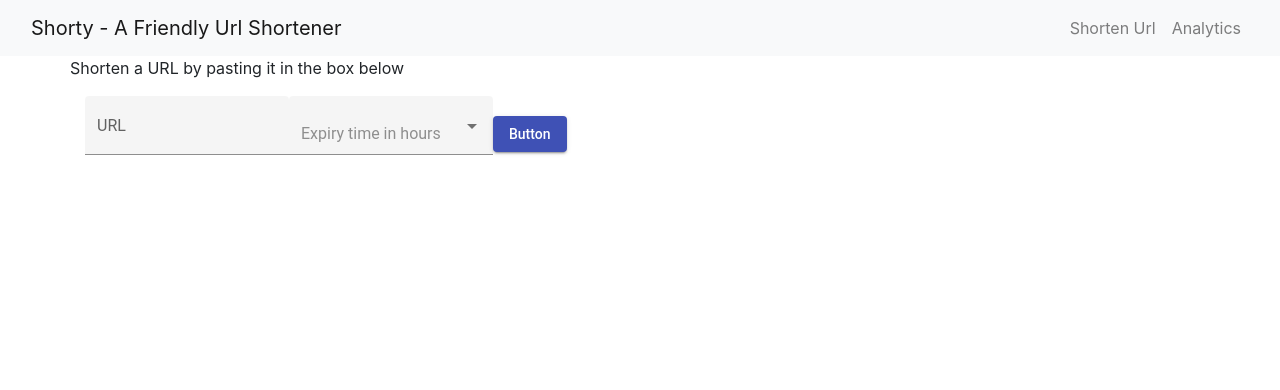
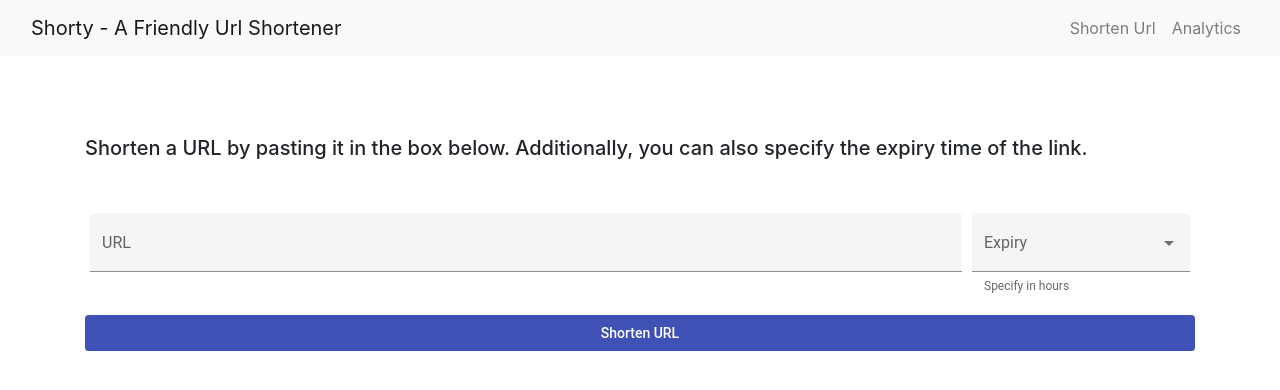
Before and after one commit to mahamshahid18/shorty-url-shortener, an Angular app in the folder frontend/shorty/: page / in a window 1280 px wide. Shown: the top 390 px of the page. Built offline with nearby package versions, Linux system fonts and the light colour scheme.

Commit message:
Fixed UI for main page

```diff
--- a/frontend/shorty/src/app/components/component-styles/url-shortening.component.css
+++ b/frontend/shorty/src/app/components/component-styles/url-shortening.component.css
@@ -0,0 +1,70 @@
+
+:root {
+    --text-dark: #001026;
+}
+
+.layout {
+    /* main flex container for the top */
+    /* heading and form */
+    display: flex;
+    flex-direction: column;
+    margin-top: 10vh;
+    max-width: 100vw;
+    overflow-x: hidden;
+}
+
+form {
+    /* flex child */
+    /* and also flex container */
+    /* to keep inputs stacked within form */
+    display: flex;
+    flex-direction: column;
+}
+
+.fields {
+    /* flex container/parent within the form */
+    /* to keep both inputs horizontally positioned */
+    display: flex;
+}
+
+.fields > * {
+    margin: 5px 5px;
+}
+
+.url-field {
+    /* one of the flex children of .fields */
+    flex: 4;
+}
+
+.expiry-field {
+    /* another one of the flex children of .fields */
+    flex: 1;
+}
+
+.url-view {
+    /* main flex container for section */
+    /* which displays the shortened url */
+    display: flex;
+    margin-top: 10vh;
+}
+
+.url-view > * {
+    margin: 0px 5px;
+}
+
+.title {
+    text-transform: uppercase;
+    font-weight: bold;
+    letter-spacing: 0.5px;
+    color: var(--text-dark);
+}
+
+@media screen and (max-width: 500px) {
+    .url-view {
+        flex-direction: column;
+    }
+
+    .url-view > * {
+        margin: 5px 0px;
+    }
+}
--- a/frontend/shorty/src/app/components/component-templates/url-shortening.component.html
+++ b/frontend/shorty/src/app/components/component-templates/url-shortening.component.html
@@ -1,11 +1,14 @@
 <div class="container">
-  <div class="row">
-    <p>
-      Shorten a URL by pasting it in the box below
-    </p>
-  </div>
-  <form action="">
-    <mat-form-field appearance="fill">
+  <div class="layout">
+    <h5 class="mb-5">
+      Shorten a URL by pasting it in the box below. Additionally, you can also specify the expiry time of the link.
+    </h5>
+    <form>
+      <div class="fields">
+        <mat-form-field
+          appearance="fill"
+          class="url-field"
+        >
           <mat-label>
             URL
           </mat-label>
@@ -19,28 +22,40 @@
             #url="ngModel"
           />
         </mat-form-field>
-    <mat-form-field appearance="fill">
+        <mat-form-field
+          appearance="fill"
+          class="expiry-field"
+        >
+          <mat-label>
+            Expiry
+          </mat-label>
           <mat-select
-        placeholder="Expiry time in hours"
+            placeholder="In hours"
             [(value)]="expirySelected"
           >
             <mat-option>None</mat-option>
             <mat-option *ngFor="let hour of hourValues; let i = index" [value]="i + 1"> {{ i + 1 }} </mat-option>
           </mat-select>
+          <mat-hint>Specify in hours</mat-hint>
         </mat-form-field>
+      </div>
       <button
-      class="btn btn-outline-secondary"
+        class="btn btn-outline-secondary mt-3"
         type="button"
         (click)="shortenUrl(expirySelected)"
         mat-raised-button
         color="primary"
       >
-      Button
+        Shorten URL
       </button>
     </form>
-  <div>
-    <p *ngIf="shortUrl">
-      Shortened URL: {{ shortUrl }}
-    </p>
+  </div>
+  <div class="url-view" *ngIf="shortUrl">
+    <mat-label class="title">Shortened URL</mat-label>
+    <mat-chip-list>
+      <mat-chip color="accent" selected [selectable] = "false">
+        {{ shortUrl }}
+      </mat-chip>
+    </mat-chip-list>
   </div>
 </div>
--- a/frontend/shorty/src/app/modules/app.module.ts
+++ b/frontend/shorty/src/app/modules/app.module.ts
@@ -12,6 +12,7 @@ import { MatFormFieldModule } from '@angular/material/form-field';
 import { MatSelectModule } from '@angular/material/select';
 import { MatInputModule } from '@angular/material/input';
 import { MatSlideToggleModule } from '@angular/material/slide-toggle';
+import { MatChipsModule } from '@angular/material/chips';
 
 import { AppComponent } from '../components/app.component';
 import { AnalyticsComponent } from '../components/analytics.component';
@@ -55,7 +56,8 @@ const appRoutes: Routes = [
     MatFormFieldModule,
     MatSelectModule,
     MatInputModule,
-    MatSlideToggleModule
+    MatSlideToggleModule,
+    MatChipsModule
   ],
   providers: [
     UrlService,
```
Lines whose indentation alone changed are shown as unchanged.
